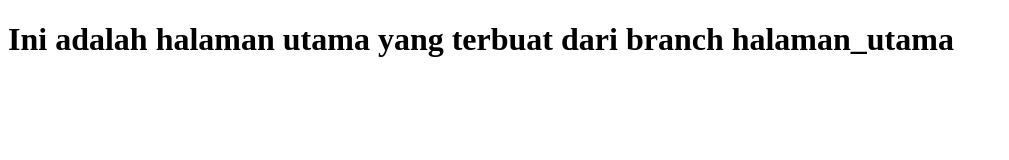
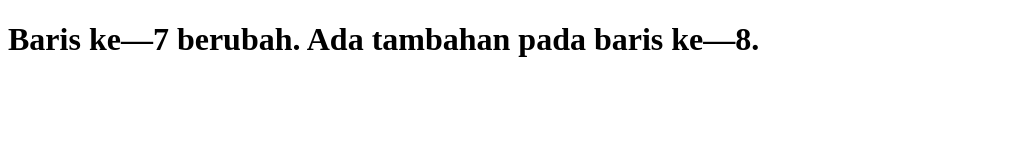
Before and after one commit to DimasNuryadin/LatihanGameLab, a plain HTML site: page index.html in a window 1280 px wide. Shown: the whole page, without its empty margins (0-1009 px from the left). Drawn offline with Linux system fonts and the light colour scheme.

Commit message:
melakukan perubahan pada index.html

```diff
--- a/index.html
+++ b/index.html
@@ -9,7 +9,8 @@
 
 <body>
   <h1>
-    Ini adalah halaman utama yang terbuat dari branch halaman_utama
+    Baris ke—7 berubah.
+    Ada tambahan pada baris ke—8.
   </h1>
 </body>
 
```
